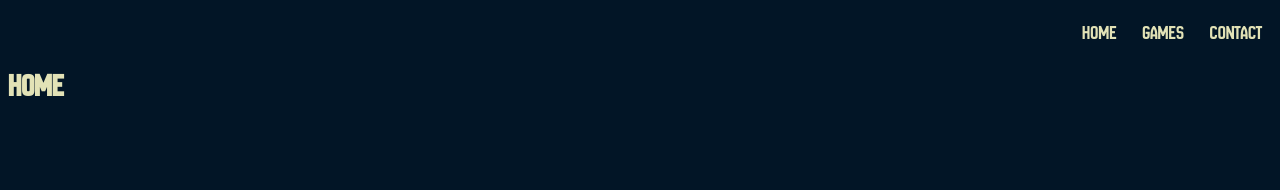
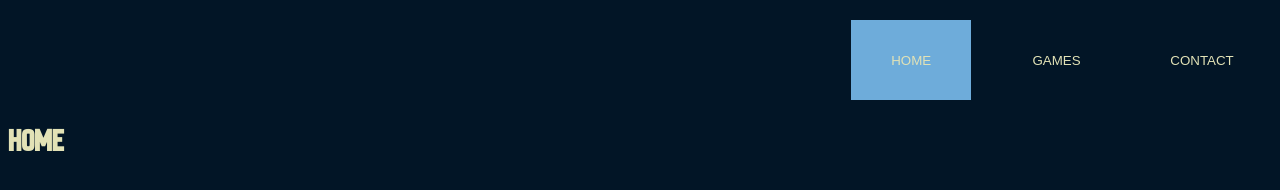
Before and after one commit to jhostindelaT/JuegosPS2, a plain HTML site: page index.html in a window 1280 px wide. Drawn offline with Linux system fonts and the light colour scheme.

Commit message:
se mejoran los estilos del del navbar

```diff
--- a/code.js
+++ b/code.js
@@ -12,8 +12,18 @@ const loadView = (page) => {
         .then(response => response.text())
         .then(data => {
             container.innerHTML = data;
+            setActiveButton(page); // Llama a la función para establecer el botón activo
         })
         .catch(error => console.error(`Error al cargar ${page}:`, error));
+};
+
+// Función para establecer el botón activo
+const setActiveButton = (page) => {
+    const buttons = document.querySelectorAll('.button-navbar');
+    buttons.forEach(button => {
+        button.classList.remove('active');
+    });
+    document.querySelector(`.${page.toUpperCase()} .button-navbar`).classList.add('active');
 };
 
 // Se muestra el menú
--- a/pages/Menu/EstiloMenu.css
+++ b/pages/Menu/EstiloMenu.css
@@ -17,15 +17,21 @@
     cursor: default; /* Asegúrate de que el cursor sea default por defecto */
 }
 
-/* Solo cuando el texto es seleccionable, cambiar el cursor */
-.cabeza-menu ul li.selectable,
-.cuerpo-menu ul li.selectable {
-    user-select: text;
+/*Botones*/
+.button-navbar {
+    color: #E2E2B6;
+    width: 15vh;
+    background-color: transparent;
+    border: none;
     cursor: pointer;
+    height: 10vh;
 }
 
-.cabeza-menu ul li:hover,
-.cuerpo-menu ul li:hover {
-    color: #6EACDA;
-    cursor: pointer; /* Asegúrate de que el cursor cambie a pointer al pasar sobre el texto */
+.button-navbar:hover {
+    background-color: #6EACDA;
 }
+
+/* Estilo para el botón activo */
+.button-navbar.active {
+    background-color: #6EACDA;
+}
--- a/pages/Menu/Menu.html
+++ b/pages/Menu/Menu.html
@@ -1,7 +1,7 @@
 <nav class="cabeza-menu">
     <ul class="cuerpo-menu">
-        <li class="HOME" id="HOME">HOME</li>
-        <li class="GAMAS" id="GAMES">GAMES</li>
-        <li class="CONTACT" id="CONTACT">CONTACT</li>
+        <li class="HOME" id="HOME"><button class="button-navbar">HOME</button></li>
+        <li class="GAMES" id="GAMES"><button class="button-navbar">GAMES</button></li>
+        <li class="CONTACT" id="CONTACT"><button class="button-navbar">CONTACT</button></li>
     </ul>
 </nav>
```
